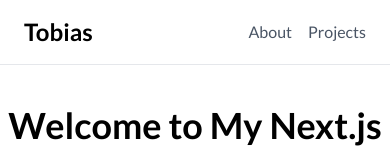
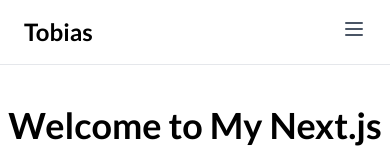
Before and after one commit to TobiasAagaard/portfolio, a Next.js app: page / in a window 390 px wide. Shown: the top 151 px of the page. Built offline with nearby package versions, Linux system fonts and the light colour scheme.

Commit message:
Burger menu

```diff
--- /dev/null
+++ b/src/app/Components/BurgerMenu/BurgerMenu.jsx
@@ -0,0 +1,38 @@
+'use client'
+import { useState } from "react"
+
+export const BurgerMenu = () => {
+
+    const [isOpen, setIsOpen] = useState(false)
+    const toggleMenu = () => {
+        setIsOpen(!isOpen)
+    }
+
+    return (
+        <div className="md:hidden">
+            <button onClick={toggleMenu} className="text-gray-600 hover:text-gray-900 focus:outline-none">
+                <svg className="w-6 h-6" fill="none" stroke="currentColor" viewBox="0 0 24 24" xmlns="http://www.w3.org/2000/svg">
+                    <path strokeLinecap="round" strokeLinejoin="round" strokeWidth={2} d="M4 6h16M4 12h16M4 18h16" />
+                </svg>
+            </button>
+
+            {isOpen && (
+                <div className="absolute top-full left-0 w-full bg-white shadow-md">
+                    <ul className="flex flex-col items-center space-y-4 py-4 list-none">
+                        <li className="text-gray-600 hover:text-gray-900">
+                            <a href="#about" className="text-gray-600 hover:text-gray-900">
+                                About
+                            </a>
+                        </li>
+                        <li className="text-gray-600 hover:text-gray-900">
+                            <a href="#projects" className="text-gray-600 hover:text-gray-900">
+                                Projects
+                            </a>
+                        </li>
+                    </ul>
+                </div>
+            )}
+        </div>
+    )
+
+}
--- a/src/app/Components/Navbar/Navbar.jsx
+++ b/src/app/Components/Navbar/Navbar.jsx
@@ -1,11 +1,13 @@
+import { BurgerMenu } from "@/app/Components/BurgerMenu/BurgerMenu.jsx";
 import Link from "next/link"
 
 export const Navbar = () => {
     return (
+        <>
         <nav className="w-full border-b border-gray-200 flex items-center justify-between px-6 py-4">
             <h2 className="text-2xl font-bold">Tobias</h2>
 
-            <ul className="flex space-x-4 list-none">
+            <ul className="hidden md:flex space-x-4 list-none">
                 <li className="text-gray-600 hover:text-gray-900">
                     <Link href="#about" className="text-gray-600 hover:text-gray-900">
                         About
@@ -18,6 +20,10 @@
                 </li>
 
             </ul>
+
+            <BurgerMenu />
         </nav>
+
+        </>
     )
 }
```
